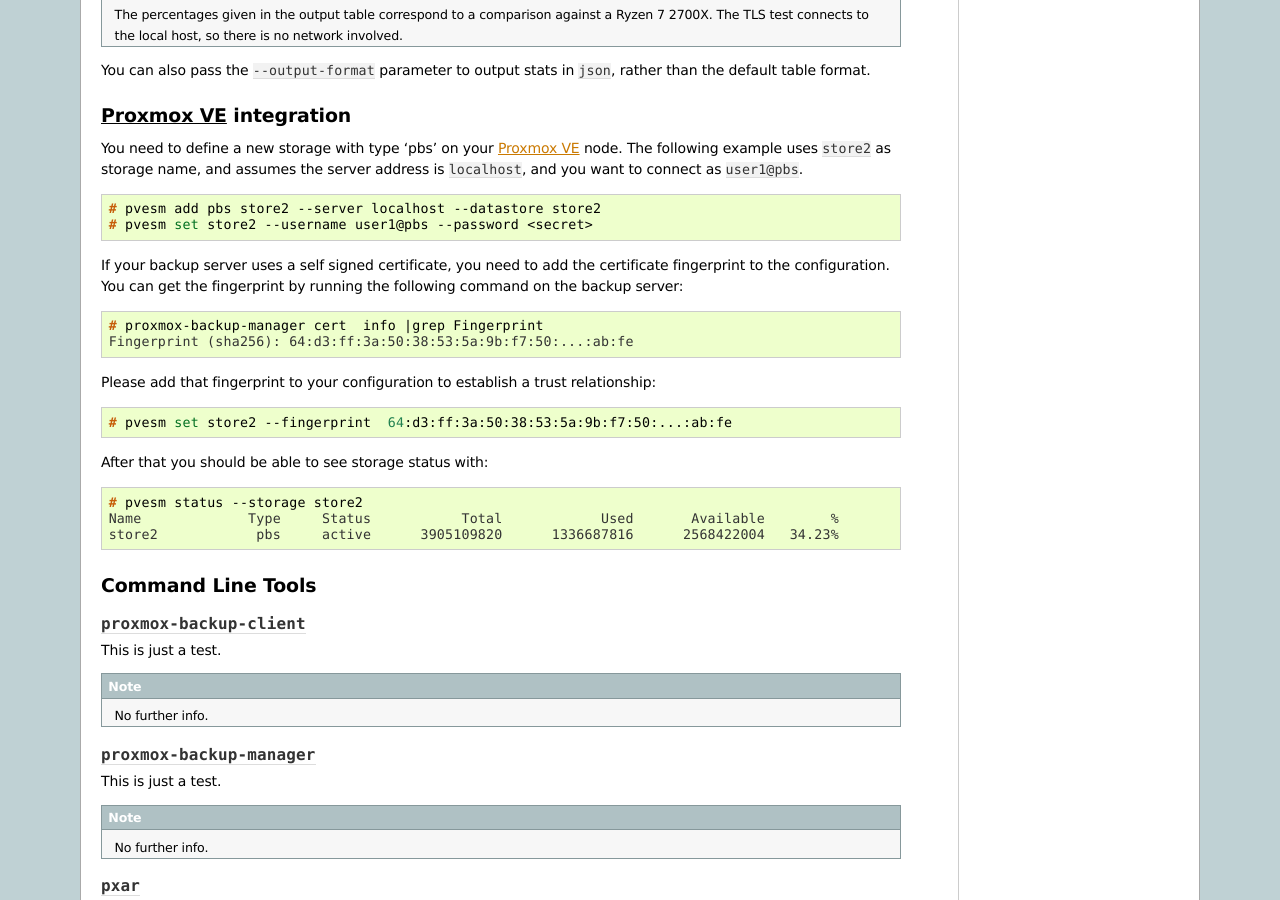
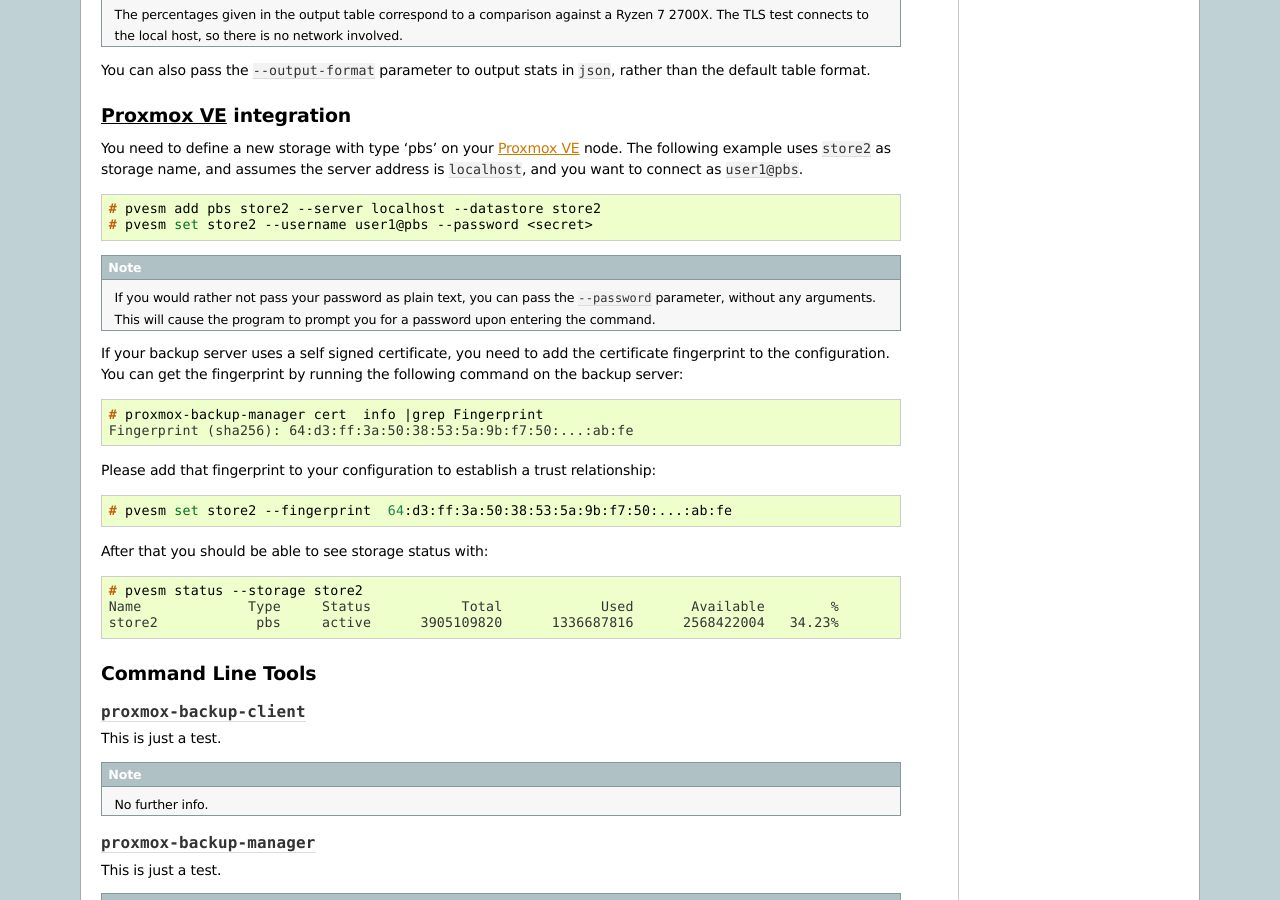
Before and after one commit to proxmox/proxmox-backup, a Sphinx documentation site: the page built from docs/administration-guide.rst, in a window 1280 px wide and 900 px high, scrolled down 19486 px. Built offline with Sphinx 7.4.7, drawn with Linux system fonts in a browser that asks for light colours.

Commit message:
PVE integration: Add note about hiding password
Add a note to section "Proxmox VE integration" explaining
how to avoid passing password as plain text when using the
pvesm command.

Signed-off-by: Dylan Whyte <d.whyte@proxmox.com>

```diff
--- a/docs/administration-guide.rst
+++ b/docs/administration-guide.rst
@@ -1411,6 +1411,10 @@
   # pvesm add pbs store2 --server localhost --datastore store2
   # pvesm set store2 --username user1@pbs --password <secret>
 
+.. note:: If you would rather not pass your password as plain text, you can pass
+  the ``--password`` parameter, without any arguments. This will cause the
+  program to prompt you for a password upon entering the command.
+
 If your backup server uses a self signed certificate, you need to add
 the certificate fingerprint to the configuration. You can get the
 fingerprint by running the following command on the backup server:
```
